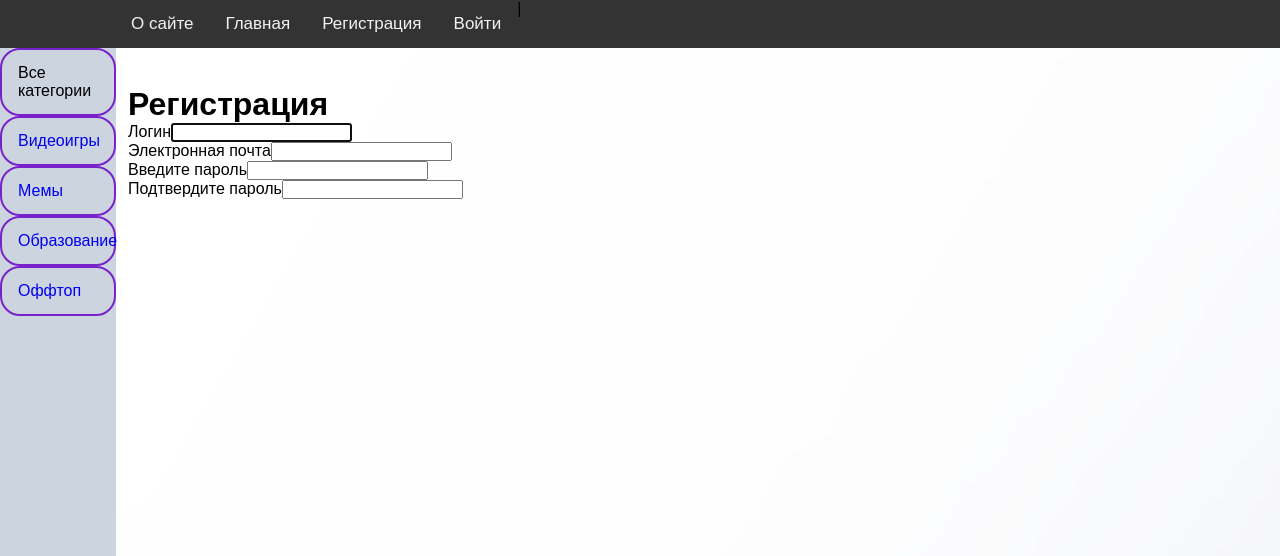
After one commit to AegriS0mnia/DJBlog, a Django app: page /register/ in a window 1280 px wide. The commit adds this page. Shown: the top 556 px of the page. Run offline with Django 4.2, Linux system fonts and the light colour scheme; data comes from the database, SQL or seed files in the repository; both versions use the stored data as it was after the commit.

Commit message:
added registration form

```diff
--- a/zcopper/blog/forms.py
+++ b/zcopper/blog/forms.py
@@ -1,4 +1,6 @@
 from django import forms
+from django.contrib.auth.forms import UserCreationForm
+from django.contrib.auth.models import User
 from django.core.exceptions import ValidationError
 
 from .models import *
@@ -22,3 +24,12 @@ class AddPostForm(forms.ModelForm):
             raise ValidationError('Длина превышает 200 символов')
 
         return title
+
+class RegisterUserForm(UserCreationForm):
+    username = forms.CharField(label='Логин', widget=forms.TextInput(attrs={'class': 'form-input'}))
+    email = forms.EmailField(label='Электронная почта', widget=forms.EmailInput(attrs={'class': 'form-input'}))
+    password1 = forms.CharField(label='Введите пароль', widget=forms.PasswordInput(attrs={'class': 'form-input'}))
+    password2 = forms.CharField(label='Подтвердите пароль', widget=forms.PasswordInput(attrs={'class': 'form-input'}))
+    class Meta:
+        model = User
+        fields = ('username', 'email', 'password1', 'password2')
--- a/zcopper/blog/static/blog/css/styles.css
+++ b/zcopper/blog/static/blog/css/styles.css
@@ -84,3 +84,13 @@ body {
     max-width: 250px;
     max-height: 250px;
 }
+
+.pages {
+    display: inline-block;
+    font-size: 25px;
+    margin: 2%;
+}
+
+.pages a {
+    text-align: center;
+}
--- a/zcopper/blog/templates/blog/base.html
+++ b/zcopper/blog/templates/blog/base.html
@@ -7,20 +7,23 @@
         <link rel="stylesheet"  type="text/css" href="{% static 'blog/css/styles.css' %}">
     </head>
     <body>
+
+
         <!-- Главное меню  -->
         <div>
             <div class="topnav">
                 <nav>
                 {% for  m in menu %}
-                    {% if not forloop.last %}
                         <a href="{% url  m.url_name %}">{{ m.title }}</a>
-                    {% else %}
-                        <a href="{% url  m.url_name %}">{{ m.title }}</a>
-                    {% endif %}
                 {% endfor %}
+
                 </nav>
+                <a class="authorize" href="{% url 'register' %}">Регистрация</a>| <a href="{% url 'login' %}">Войти</a>
             </div>
         </div>
+        <!-- Конец главного меню -->
+
+
         <!--  Боковое меню -->
         <div class="sidenav">
             {% if cat_selected == 0 %}
@@ -38,14 +41,34 @@
             {% endif %}
             {% endfor %}
         </div>
-
+        <!--Конец главного меню -->
 
         <!--Блок с контентом    -->
         <div class="maincontent">
             {% block content %}
+            {% endblock %}
+            <!-- Пагинация-->
+            <nav class="pages">
+            {% if page_obj.has_other_pages%}
+                {% if page_obj.has_previous %}
+                    <a href="?page={{ page_obj.previous_page_number}}">&lt;</a>
+                {% endif %}
+                {% for p in page_obj.paginator.page_range %}
+                    {% if page_obj.number == p %}
+                        <span>{{ p }}</span>
+                    {% elif p >= page_obj.number|add:-2 and p <= page_obj.number|add:2 %}
+                        <a href="?page={{ p }}">{{ p }}</a>
+                    {% endif %}
+                {% endfor %}
+                {% if page_obj.has_next %}
+                    <a href="?page={{ page_obj.next_page_number}}">&gt;</a>
+                {% endif %}
+            {% endif %}
+            </nav>
+        </div>
+        <!-- Конец блока контента  -->
 
-            {% endblock %}
-        </div>
+
 
     </body>
 </html>
--- /dev/null
+++ b/zcopper/blog/templates/blog/register.html
@@ -0,0 +1,12 @@
+{% extends 'blog/base.html' %}
+
+{% block content %}
+<h1>{{ title }}</h1>
+<form method="post">
+    {% csrf_token %}
+    {% for f in form  %}
+    <p><label class="form-label" for="{{ f.id_for_label }}">{{ f.label }}</label>{{ f }}</p>
+    <div class="form-error">{{ f.errors }}</div>
+    {%endfor%}
+</form>
+{% endblock %}
--- a/zcopper/blog/urls.py
+++ b/zcopper/blog/urls.py
@@ -5,6 +5,7 @@ urlpatterns = [
     path('', BlogHome.as_view(), name='home'),
     path('about/', about, name='about'),
     path('addpage/', AddPage.as_view(), name='add_page'),
+    path('register/', RegisterUser.as_view(), name='register'),
     path('login/', login, name='login'),
     path('post/<slug:post_slug>/', ShowPost.as_view(), name="post"),
     path('category/<slug:cat_slug>/', BlogCategory.as_view(), name='category'),
--- a/zcopper/blog/utils.py
+++ b/zcopper/blog/utils.py
@@ -5,10 +5,10 @@ from .models import *
 menu_buttons = [{'title': 'О сайте', 'url_name': 'about'},
                 {'title': 'Главная', 'url_name': 'home'},
                 {'title': 'Добавить статью', 'url_name': 'add_page'},
-                {'title': 'Регистрация/Войти', 'url_name': 'login'},
                 ]
 
 class DataMixin:
+    paginate_by = 2
     def get_user_context(self, **kwargs):
         context = kwargs
         cats = Category.objects.annotate(Count('standartpost'))
--- a/zcopper/blog/views.py
+++ b/zcopper/blog/views.py
@@ -9,7 +9,6 @@ from django.contrib.auth.mixins import LoginRequiredMixin
 menu_buttons = [{'title': 'О сайте‍', 'url_name': 'about'},
                 {'title': 'Главная', 'url_name': 'home'},
                 {'title': 'Добавить статью', 'url_name': 'add_page'},
-                {'title': 'Регистрация/Войти', 'url_name': 'login'},
                 ]
 
 
@@ -69,7 +68,16 @@ class AddPage(LoginRequiredMixin, DataMixin, CreateView):
         context.update(c_def)
         return context
 
+class RegisterUser(DataMixin, CreateView):
+    form_class = RegisterUserForm
+    template_name = 'blog/register.html'
+    success_url = reverse_lazy('login')
 
+    def get_context_data(self, *, object_list=None, **kwargs):
+        context = super().get_context_data(**kwargs)
+        c_def = self.get_user_context(title='Регистрация')
+        context.update(c_def)
+        return context
 def login(request):
     return render(request, 'blog/login.html', {'menu': menu_buttons})
 
```
Also changed, not shown: zcopper/db.sqlite3, zcopper/media/photos/06/08/2023/2222.jpg (added), zcopper/media/photos/06/08/2023/3F3F_NPC.webp (added), zcopper/media/photos/06/08/2023/46-25-4b.jpg (added), zcopper/media/photos/06/08/2023/OP_C016_rei.webp (added), zcopper/media/photos/06/08/2023/OP_C016_rei_IzcvoIM.webp (added), zcopper/media/photos/06/08/2023/photo_2023-07-26_18-58-38.jpg (added), zcopper/media/photos/06/08/2023/scale_1200.webp (added), zcopper/media/photos/06/08/2023/zm8wvlh2r4fb1.jpg (added).
